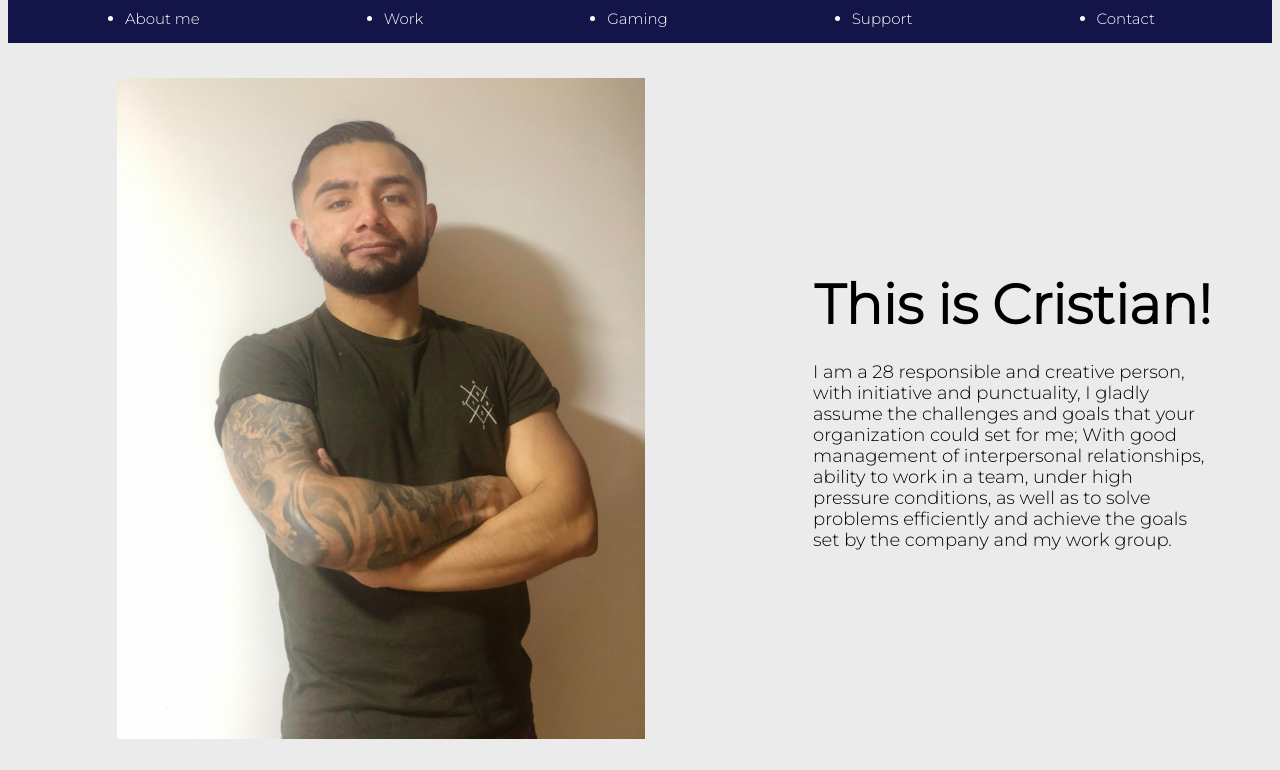
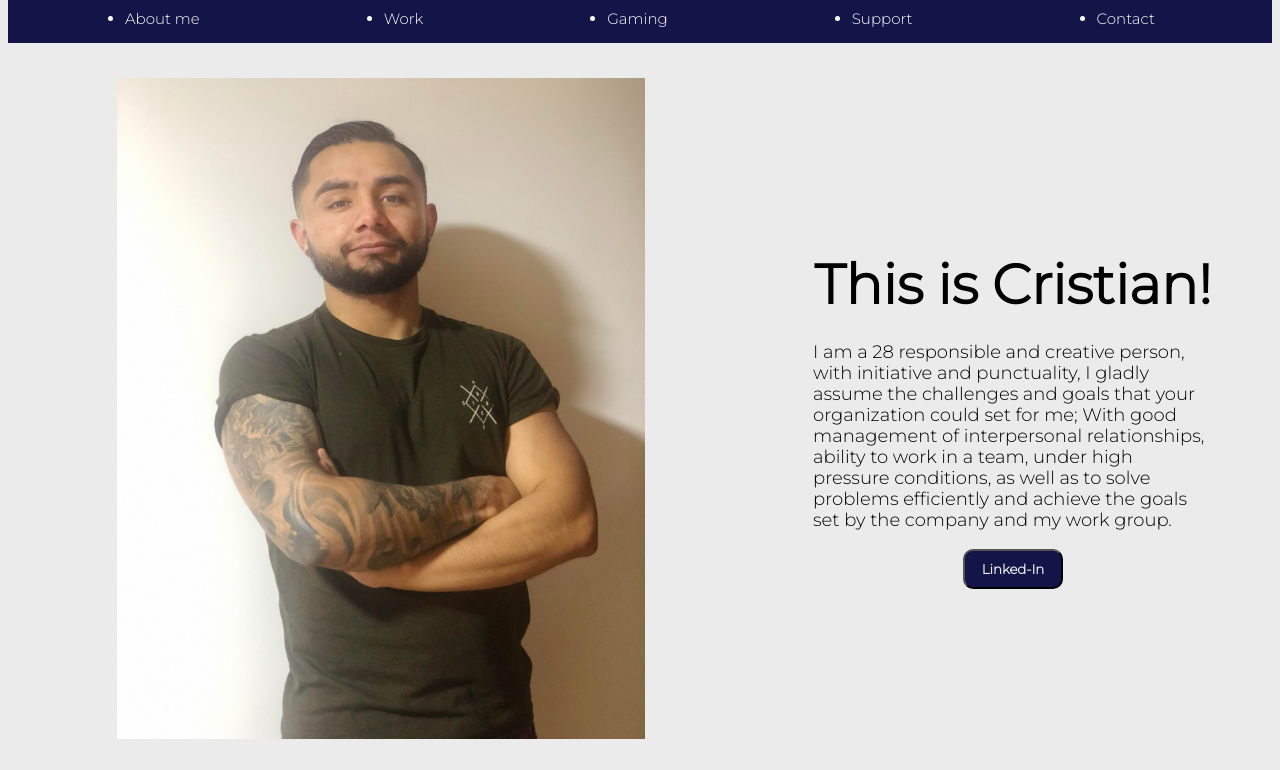
Before and after one commit to CGarzon23/Personal_Porfolio, a plain HTML site: page index.html in a window 1280 px wide. Shown: the part 30-800 px from the top of the page. Drawn offline with Linux system fonts and the light colour scheme.

Commit message:
Header Button
Added linked button

```diff
--- a/index.html
+++ b/index.html
@@ -40,8 +40,12 @@
                             solve
                             problems efficiently and achieve the goals set by the company and my work group.
                         </h3>
+                        <div>
+                            <button class="button-header">Linked-In</button>
+                        </div>
                     </div>
                 </div>
+
             </div>
         </nav>
     </header>
--- a/style.css
+++ b/style.css
@@ -72,3 +72,13 @@ menu {
     text-align: center;
 
 }
+
+.button-header{
+    height: 40px;
+    width: 100px;
+    font-family: 'Montserrat', sans-serif;
+    font-weight: 800;
+    background-color: #131448;
+    color: #EBEBEB;
+    border-radius: 10px;
+}
```
